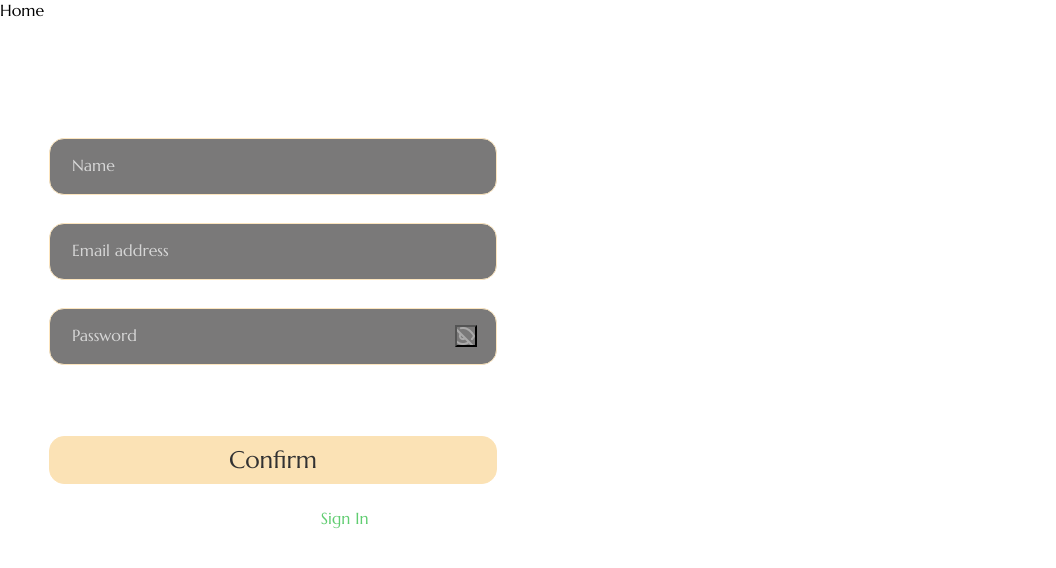
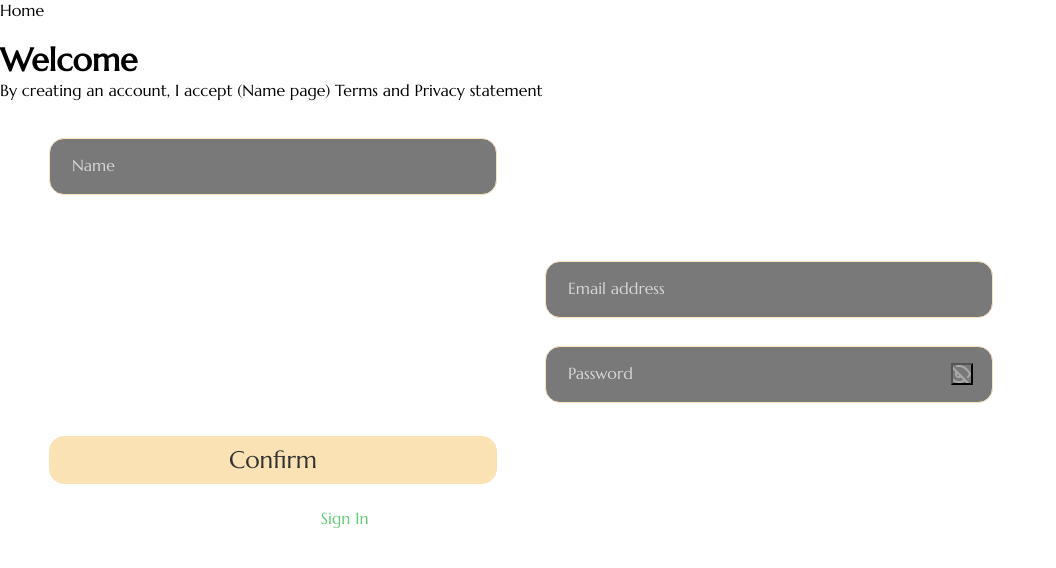
Before and after one commit to CMPetManager/CM-memory-seller, a React (Create React App) app: page /registration in a window 1280 px wide. Shown: the top 568 px of the page, without its empty margins (0-1056 px from the left). Built offline with nearby package versions, Linux system fonts and the light colour scheme; a web font is replaced by a local one.

Commit message:
changed class like in BEM

```diff
--- a/src/components/Authentication/Registration/Registration.jsx
+++ b/src/components/Authentication/Registration/Registration.jsx
@@ -7,6 +7,8 @@ const Registration = (props) => {
   const [name, setName] = useState('');
   const [email, setEmail] = useState('');
   const [password, setPassword] = useState('');
+  // отправка формы, но куда ее отправлять?
+
   // состояние в котором значится нахождение юзера в инпуте
   const [nameDirty, setNameDirty] = useState(false);
   const [emailDirty, setEmailDirty] = useState(false);
@@ -17,31 +19,40 @@ const Registration = (props) => {
     setPasswordShown(!passwordShown);
   };
   // ошибка если инпут пустой
-  const [nameError, setNameError] = useState('Please enter your Name');
-  const [emailError, setEmailError] = useState('Please enter your Email');
-  const [passwordError, setPasswordError] = useState(
+  const [nameEmptyError, setNameEmptyError] = useState(
+    'Please enter your Name'
+  );
+  const [emailEmptyError, setEmailEmptyError] = useState(
+    'Please enter your Email'
+  );
+  const [passwordEmptyError, setPasswordEmptyError] = useState(
     'Please enter your Password'
   );
-  // let passwordText = 'Must be between 6 and 10 characters long.';
-  // let passwordText1 = passwordText == null;
-  const [passwordTextHidden, setpasswordTextHidden] = useState(
+  const [passwordError, setPasswordError] = useState(false);
+  const emptyPassword = () => {
+    if (passwordError === ' ') {
+      setPasswordError('Please enter your Email');
+    } else {
+      setPasswordError(false);
+    }
+  };
+  const [passwordTextHidden, setPasswordTextHidden] = useState(
     'Must be between 6 and 10 characters long.'
   );
-  // const hiddenText = (e) => {
-  //   {
-  //     passwordTextHidden;
-  //   }
-  //   if (setPasswordError()) {
-  //     passwordTextHidden(null);
-  //   }
-  // };
+  const textHidden = () => {
+    if (passwordError) {
+      setPasswordTextHidden(false);
+    } else {
+      setPasswordTextHidden('Must be between 6 and 10 characters long.');
+    }
+  };
   // ошибка: не соответствует критериям
   const nameHandler = (e) => {
     setName(e.target.value);
     if (e.target.value.length < 1 || e.target.value.length > 64) {
-      setNameError('The Name doesn’t match required criteria');
+      setNameEmptyError('The Name doesn’t match required criteria');
     } else {
-      setNameError('');
+      setNameEmptyError('');
     }
   };
   const emailHandler = (e) => {
@@ -49,22 +60,22 @@ const Registration = (props) => {
     const re =
       /^(([^<>()[\]\\.,;:\s@"]+(\.[^<>()[\]\\.,;:\s@"]+)*)|(".+"))@((\[[0-9]{1,3}\.[0-9]{1,3}\.[0-9]{1,3}\.[0-9]{1,3}\])|(([a-zA-Z\-0-9]+\.)+[a-zA-Z]{2,}))$/;
     if (!re.test(String(e.target.value).toLowerCase())) {
-      setEmailError('The Email doesn’t match required criteria');
+      setEmailEmptyError('The Email doesn’t match required criteria');
     } else {
-      setEmailError('');
+      setEmailEmptyError('');
     }
   };
 
   const passwordHendler = (e) => {
     setPassword(e.target.value);
-    if (e.target.value.length < 6 || e.target.value.length > 64) {
+    if (e.target.value.length <= 6 || e.target.value.length > 64) {
       setPasswordError('The password doesn’t match required criteria');
     } else {
-      setPasswordError('');
+      setPasswordError(false);
     }
   };
 
-  const blurHundler = (e) => {
+  const blurHandler = (e) => {
     switch (e.target.name) {
       case 'name':
         setNameDirty(true);
@@ -92,10 +103,10 @@ const Registration = (props) => {
             <div className='registration-form__exit'></div>
           </a>
         </div>
-        <h1 className='body__title'>Welcome</h1>
-        <div className='user-name'>
+        <h1 className='registration-form__title'>Welcome</h1>
+        <div className='registration-form__input user-name'>
           <input
-            onBlur={(e) => blurHundler(e)}
+            onBlur={(e) => blurHandler(e)}
             name='name'
             id='name'
             type='text'
@@ -107,15 +118,15 @@ const Registration = (props) => {
               setName(e.target.value);
             }}
           ></input>
-          {nameDirty && nameError && (
+          {nameDirty && nameEmptyError && (
             <div className='registration-form__text-error empty-name'>
-              {nameError}
+              {nameEmptyError}
             </div>
           )}
         </div>
-        <div className='email'>
+        <div className='registration-form__exit email'>
           <input
-            onBlur={(e) => blurHundler(e)}
+            onBlur={(e) => blurHandler(e)}
             name='email'
             id='email'
             type='text'
@@ -127,15 +138,15 @@ const Registration = (props) => {
               setEmail(e.target.value);
             }}
           ></input>
-          {emailDirty && emailError && (
+          {emailDirty && emailEmptyError && (
             <div className='registration-form__text-error empty-email'>
-              {emailError}
+              {emailEmptyError}
             </div>
           )}
         </div>
-        <div className='password'>
+        <div className='registration-form__exit password'>
           <input
-            onBlur={(e) => blurHundler(e)}
+            onBlur={blurHandler}
             name='password'
             className='password__input input_form'
             type={passwordShown ? 'text' : 'password'}
@@ -143,26 +154,31 @@ const Registration = (props) => {
             placeholder='Password'
             value={password}
             onChange={(e) => {
+              emptyPassword();
+              setPasswordError(e);
               passwordHendler(e);
-              setPassword(e.target.value);
+              textHidden();
             }}
           />
-          {passwordDirty && passwordError && (
+          <div className='registration-form__text-error empty-password'>
+            {passwordError}
+          </div>
+          {passwordDirty && passwordEmptyError && (
             <div className='registration-form__text-error empty-password'>
-              {passwordError}
+              {passwordEmptyError}
             </div>
           )}
 
           <button
+            type='button'
             className='password__eye-off'
             onClick={togglePassword}
           ></button>
           <p className='password__text password__text_hidden'>
-            {/* Must be between 6 and 10 characters long. */}
-            {/* {passwordTextHidden(e.targer.value)} */}
+            {passwordTextHidden}
           </p>
         </div>
-        <div className='confirm'>
+        <div className='registration-form__confirm confirm'>
           <button type='submit' className='confirm__btn'>
             <span className='confirm__text-btn'>Confirm</span>
           </button>
@@ -175,7 +191,7 @@ const Registration = (props) => {
           </p>
         </div>
         <div>
-          <p className='body__warning-footer'>
+          <p className='registration-form__warning-footer'>
             By creating an account, I accept (Name page) Terms and Privacy
             statement
           </p>
```
